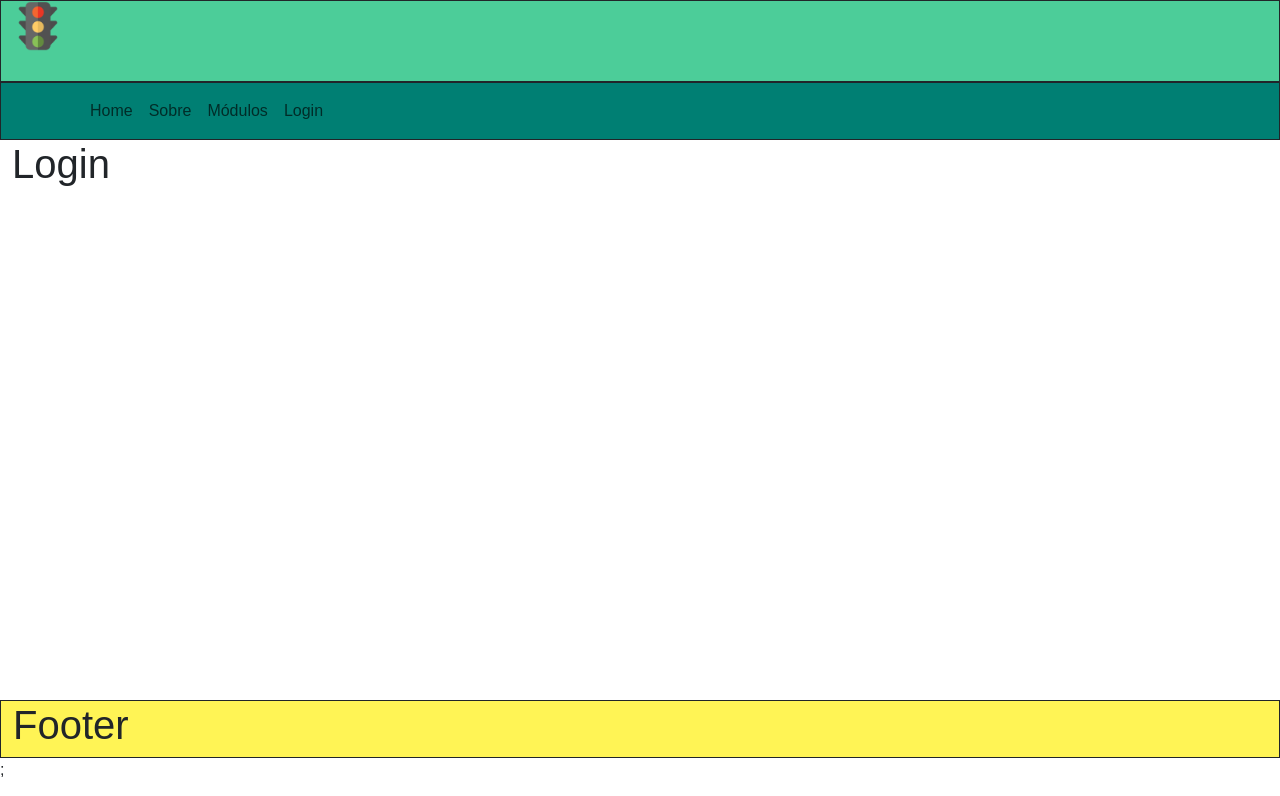
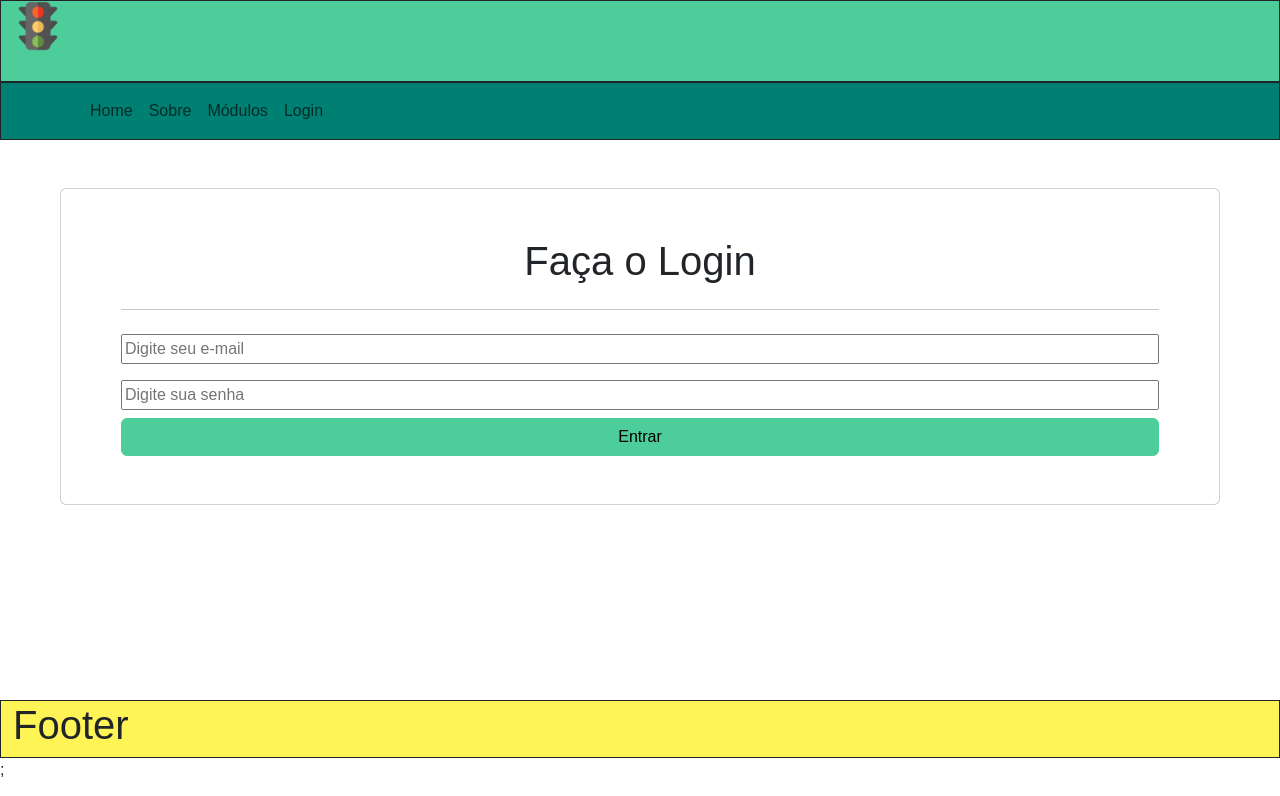
Before and after one commit to vinicius-francisco-sm/web-mobile-project, a Next.js app: page /login/login in a window 1280 px wide. Shown: the top 796 px of the page. Built offline with nearby package versions, Linux system fonts and the light colour scheme; a web font is replaced by a local one.

Commit message:
feat: filling login page

```diff
--- a/src/pages/login/login.tsx
+++ b/src/pages/login/login.tsx
@@ -1,9 +1,17 @@
 import { Layout } from "@/components/Layout/Layout";
+import { Button, Card } from "react-bootstrap";
 
 export default function Login(){
     return(
         <Layout>
-            <h1>Login</h1>
+            <Card className="p-5 m-5 mw-50">
+                <form action="" className="container text-center d-flex flex-column">
+                    <h1>Faça o Login</h1><hr />
+                    <input className="my-2" type="email" placeholder="Digite seu e-mail" />
+                    <input className="my-2" type="password" placeholder="Digite sua senha" />
+                    <Button>Entrar</Button>
+                </form>
+            </Card>
         </Layout>
     )
 }
```
